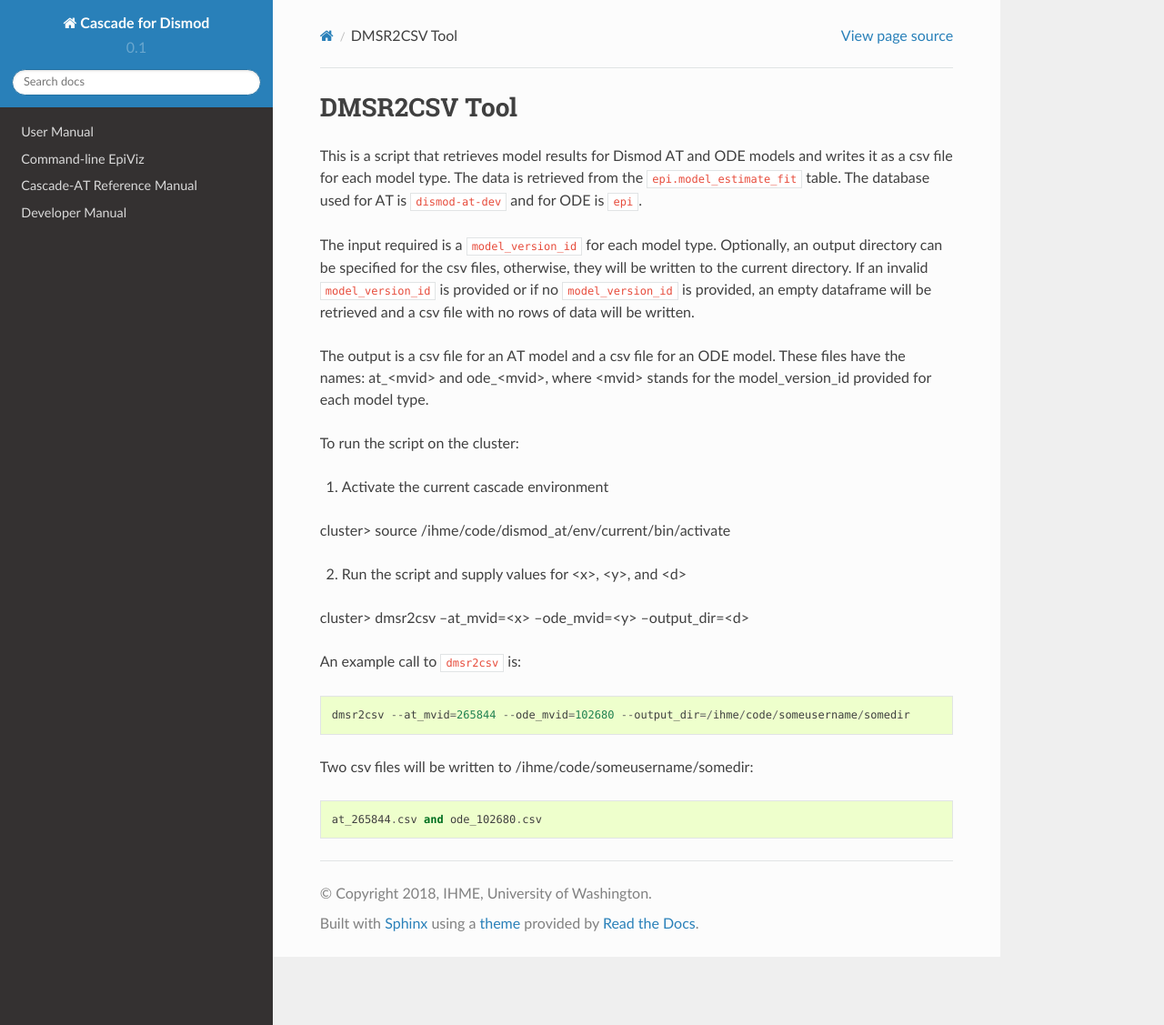
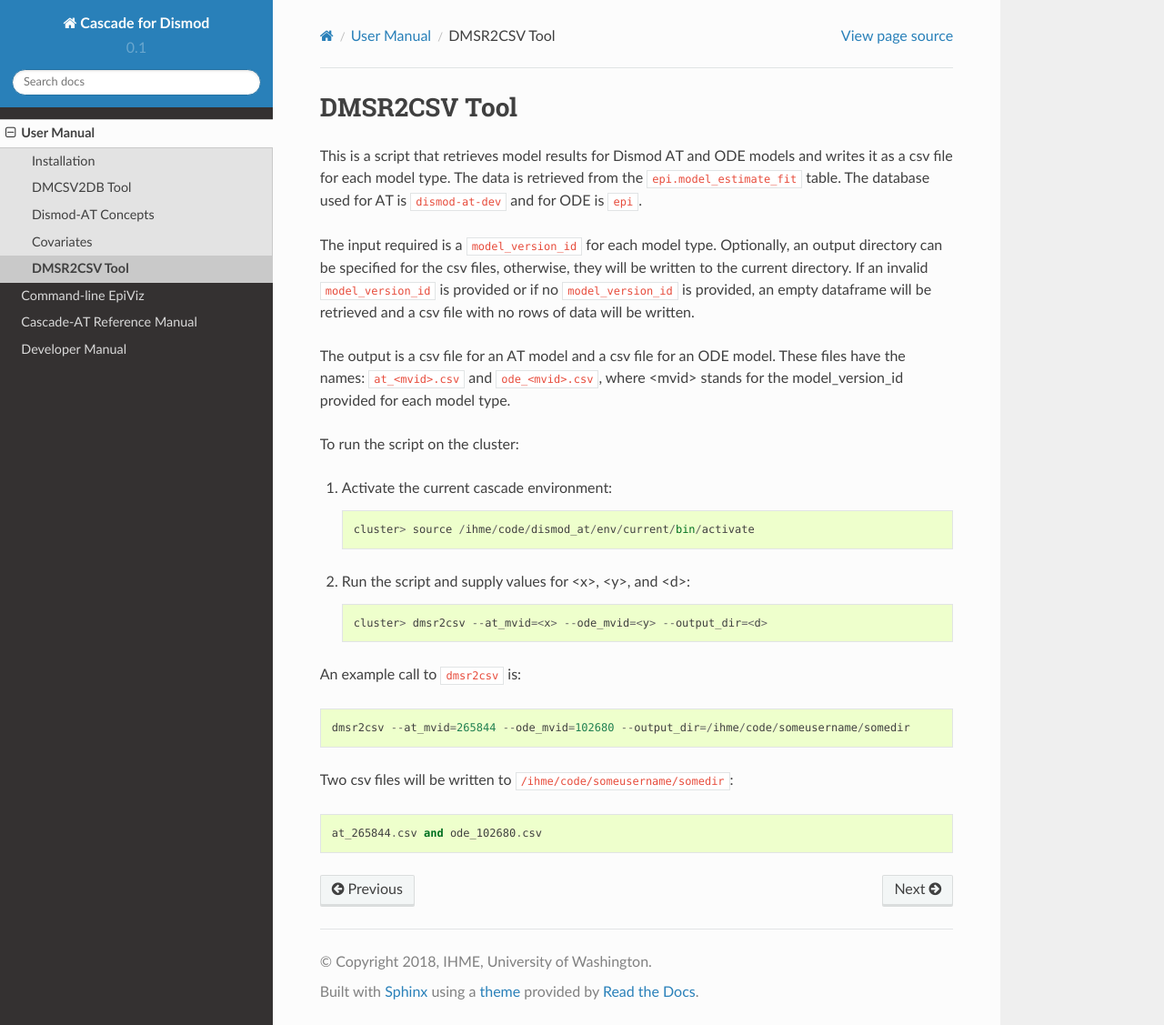
Before and after one commit to ihmeuw/cascade-at, a Sphinx documentation site: the page built from docs/user/dmsr2csv.rst, in a window 1280 px wide and 1127 px high. Shown: the whole window at 91% size. Built offline with Sphinx 7.4.7 and the Read the Docs theme 2.0.0, drawn with Linux system fonts in a browser that asks for light colours.

Commit message:
updated documentation

```diff
--- a/docs/user/dmsr2csv.rst
+++ b/docs/user/dmsr2csv.rst
@@ -13,24 +13,24 @@ or if no ``model_version_id`` is provided, an empty dataframe will be retrieved
 a csv file with no rows of data will be written.
 
 The output is a csv file for an AT model and a csv file for an ODE model.
-These files have the names: at_<mvid> and ode_<mvid>, where <mvid> stands for the
-model_version_id provided for each model type.
+These files have the names: ``at_<mvid>.csv`` and ``ode_<mvid>.csv``, where <mvid>
+stands for the model_version_id provided for each model type.
 
-To run the script on the cluster::
+To run the script on the cluster:
 
-1. Activate the current cascade environment
+1. Activate the current cascade environment::
 
-cluster> source /ihme/code/dismod_at/env/current/bin/activate
+    cluster> source /ihme/code/dismod_at/env/current/bin/activate
 
-2. Run the script and supply values for <x>, <y>, and <d>
+2. Run the script and supply values for <x>, <y>, and <d>::
 
-cluster> dmsr2csv --at_mvid=<x> --ode_mvid=<y> --output_dir=<d>
+    cluster> dmsr2csv --at_mvid=<x> --ode_mvid=<y> --output_dir=<d>
 
 
 An example call to ``dmsr2csv`` is::
 
     dmsr2csv --at_mvid=265844 --ode_mvid=102680 --output_dir=/ihme/code/someusername/somedir
 
-Two csv files will be written to /ihme/code/someusername/somedir::
+Two csv files will be written to ``/ihme/code/someusername/somedir``::
 
     at_265844.csv and ode_102680.csv
--- a/docs/user/user.rst
+++ b/docs/user/user.rst
@@ -9,3 +9,4 @@ User Manual
    dmcsv2db
    dismodat
    covariates
+   dmsr2csv
```
